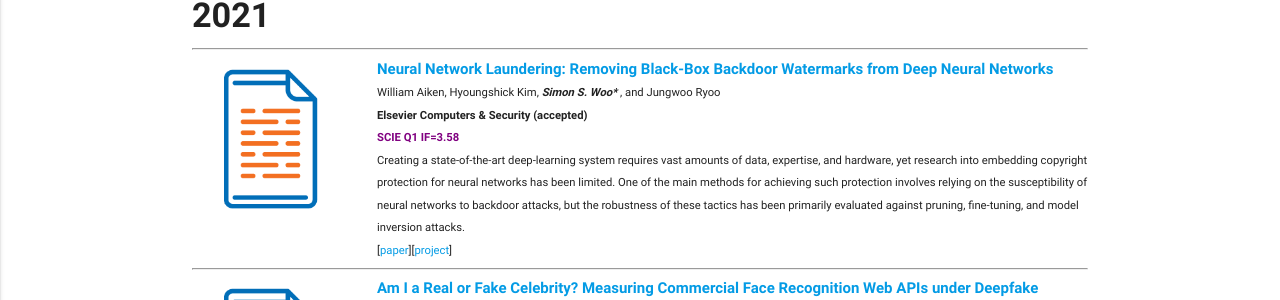
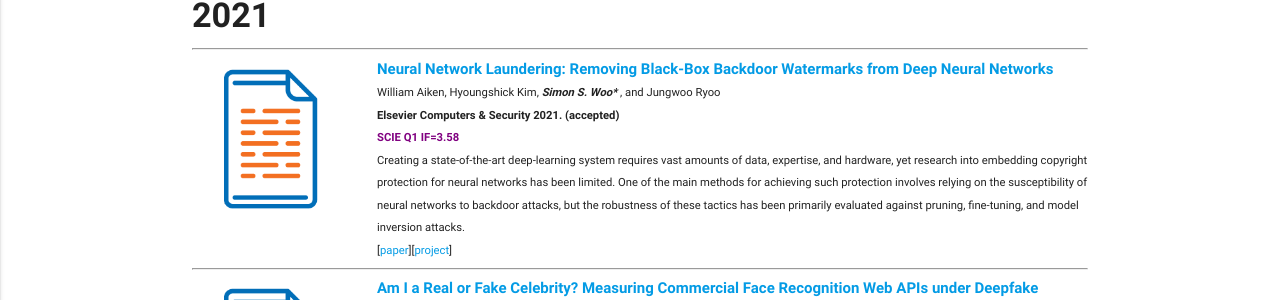
Before and after one commit to Yurim990507/DASH-Lab.github.io, a Jekyll site: the page built from example2.md, in a window 1280 px wide and 900 px high. Shown: the part 162-462 px from the top of the window. Built offline with Jekyll 4.4.1, drawn with Linux system fonts in a browser that asks for light colours.

Commit message:
Update example2.md

```diff
--- a/example2.md
+++ b/example2.md
@@ -29,7 +29,7 @@ permalink: /Publications/
             <tbody>
 
                 <tr> <p style="margin-top: 0px;margin-bottom: 0px;"> <small> William Aiken, Hyoungshick Kim, <i><b>Simon S. Woo*</b> </i>, and Jungwoo Ryoo </small> </p> </tr>
-                    <tr> <p style="margin-top: 0px;margin-bottom: 0px;"> <small> <b> Elsevier Computers & Security (accepted) </b> </small> </p> </tr>
+                    <tr> <p style="margin-top: 0px;margin-bottom: 0px;"> <small> <b> Elsevier Computers & Security 2021. (accepted) </b> </small> </p> </tr>
                     <tr> <p style="margin-top: 0px;margin-bottom: 0px;"> <small> <b><font color='purple'>SCIE Q1 IF=3.58</font></b> </small>  </p> </tr>
 					<tr> <p style="margin-top: 0px;margin-bottom: 0px;"> <small>Creating a state-of-the-art deep-learning system requires vast amounts of data, expertise, and hardware, yet research into embedding copyright protection for neural networks has been limited. One of the main methods for achieving such protection involves relying on the susceptibility of neural networks to backdoor attacks, but the robustness of these tactics has been primarily evaluated against pruning, fine-tuning, and model inversion attacks. </small>  </p> </tr>
                 <tr> <p style="margin-top: 0px;margin-bottom: 0px;"> <small> [<a href="https://arxiv.org/abs/2004.11368">paper</a>][<a href="https://arxiv.org/abs/2004.11368">project</a>]</small>  </p> </tr>
```
